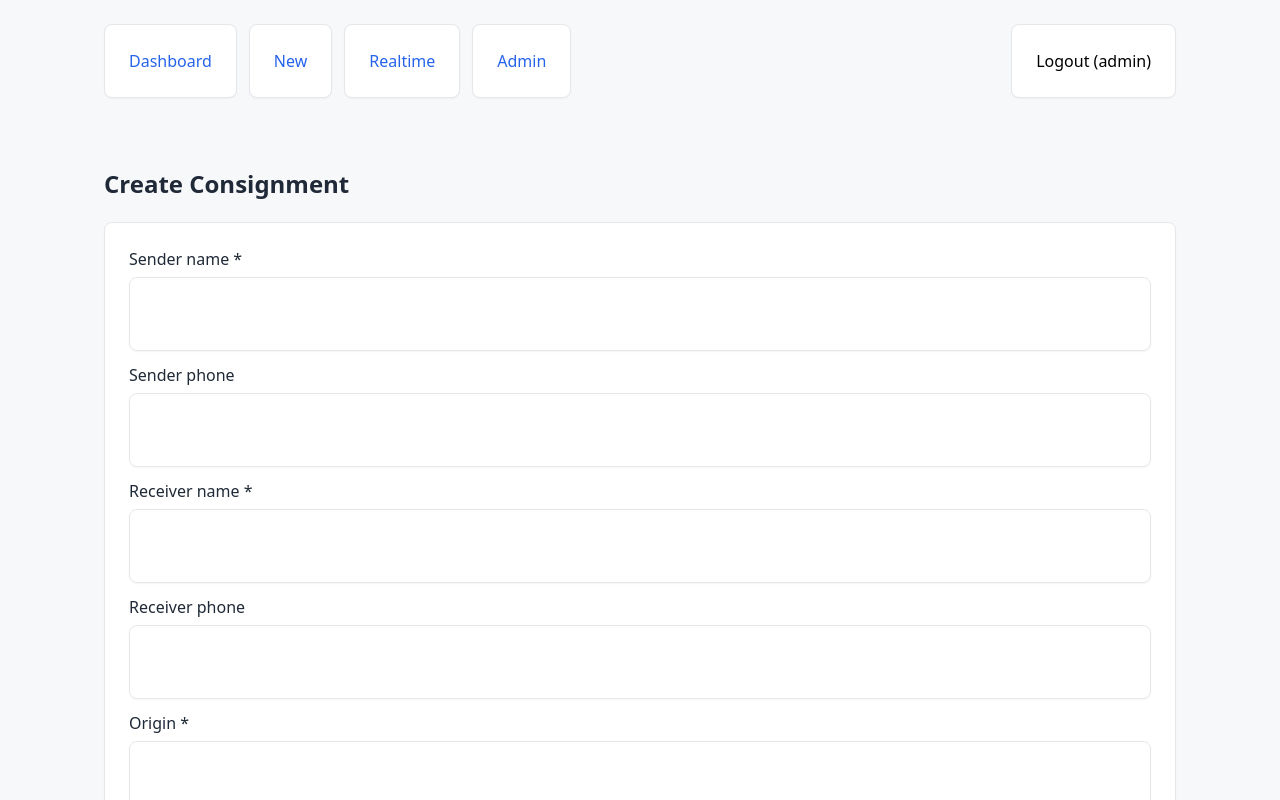
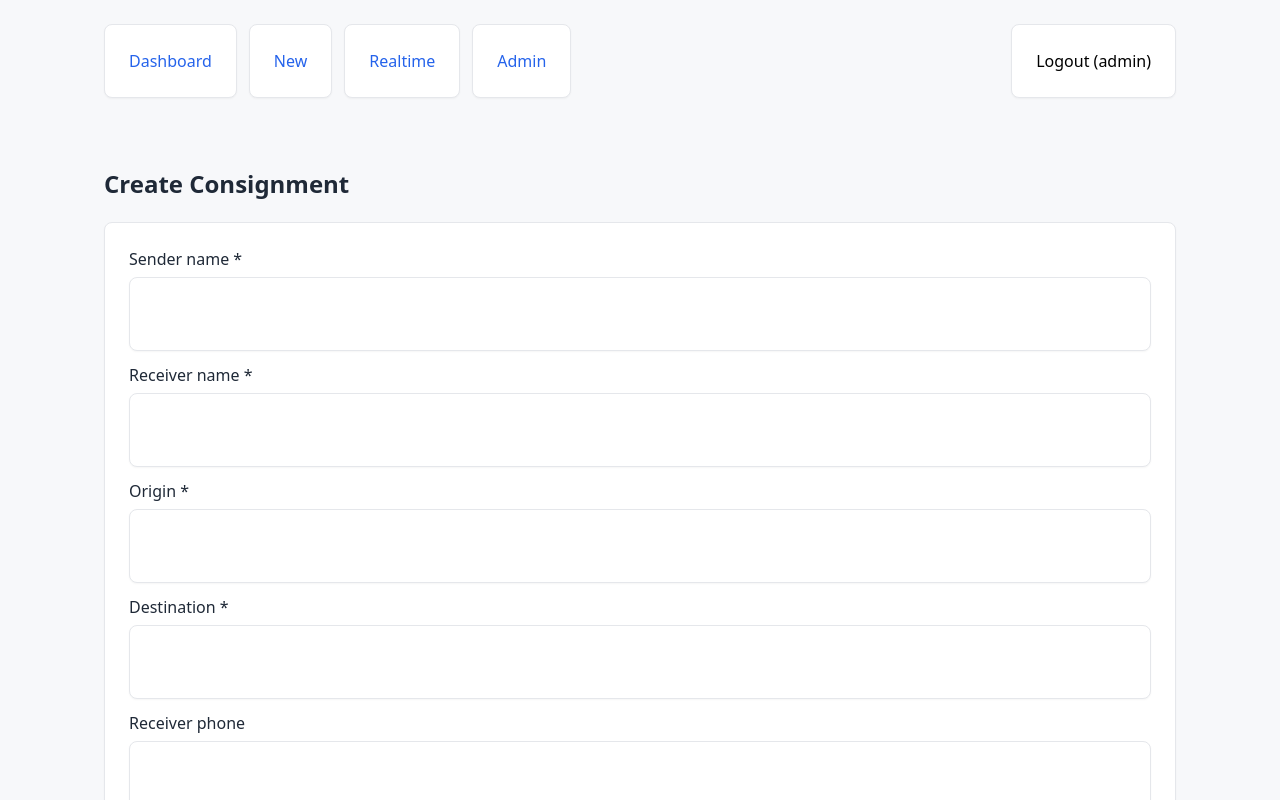
Before and after one commit to Zambagarrah/Realtime_Cargo_Tracking_Software, a React (Vite) app: page /consignments/new in a window 1280 px wide. Shown: the top 800 px of the page. Built offline with nearby package versions, Linux system fonts and the light colour scheme; sample sign-in values are in the browser's storage.

Commit message:
Validation + error feedback + redirect

```diff
--- a/src/pages/ConsignmentForm.jsx
+++ b/src/pages/ConsignmentForm.jsx
@@ -1,56 +1,44 @@
-// src/pages/ConsignmentForm.jsx
 import React, { useState } from 'react'
 import FormField from '../components/FormField.jsx'
 import { createConsignment } from '../services/consignmentService.js'
 import { useNavigate } from 'react-router-dom'
+import ErrorMessage from '../components/ErrorMessage.jsx'
 
 export default function ConsignmentForm() {
   const [form, setForm] = useState({
-    senderName: '', senderPhone: '', receiverName: '', receiverPhone: '',
-    origin: '', destination: '', cargoType: '', weightKg: '', status: 'Pending',
-    lat: '', lng: '', notes: ''
+    senderName: '', receiverName: '', origin: '', destination: '',
+    cargoType: '', weightKg: '', lat: '', lng: '', notes: ''
   })
   const [error, setError] = useState(null)
   const navigate = useNavigate()
 
-  const update = (key) => (e) => setForm({ ...form, [key]: e.target.value })
+  const update = key => e => setForm({ ...form, [key]: e.target.value })
 
   const onSubmit = async e => {
     e.preventDefault()
-    setError(null)
-    // Basic validation
     if (!form.senderName || !form.receiverName || !form.origin || !form.destination) {
       setError('Please fill all required fields.')
       return
     }
     const payload = {
-      senderName: form.senderName,
-      senderPhone: form.senderPhone,
-      receiverName: form.receiverName,
-      receiverPhone: form.receiverPhone,
-      origin: form.origin,
-      destination: form.destination,
-      cargoType: form.cargoType,
+      ...form,
       weightKg: Number(form.weightKg || 0),
-      status: form.status,
       currentLocation: { lat: Number(form.lat || -4.0435), lng: Number(form.lng || 39.6682) },
-      notes: form.notes,
     }
     const newC = await createConsignment(payload)
     navigate(`/consignments/${newC.id}`)
   }
 
   return (
-    <section aria-labelledby="new-title">
-      <h1 id="new-title">Create Consignment</h1>
-      {error && <div role="alert" className="card" style={{ marginBottom: '12px' }}>{error}</div>}
-      <form onSubmit={onSubmit} className="card" aria-describedby="new-help">
+    <section>
+      <h1>Create Consignment</h1>
+      {error && <ErrorMessage message={error} />}
+      <form onSubmit={onSubmit} className="card">
         <FormField label="Sender name" id="senderName" value={form.senderName} onChange={update('senderName')} required />
-        <FormField label="Sender phone" id="senderPhone" type="tel" value={form.senderPhone} onChange={update('senderPhone')} />
         <FormField label="Receiver name" id="receiverName" value={form.receiverName} onChange={update('receiverName')} required />
-        <FormField label="Receiver phone" id="receiverPhone" type="tel" value={form.receiverPhone} onChange={update('receiverPhone')} />
         <FormField label="Origin" id="origin" value={form.origin} onChange={update('origin')} required />
         <FormField label="Destination" id="destination" value={form.destination} onChange={update('destination')} required />
+        <FormField label="Receiver phone" id="receiverPhone" type="tel" value={form.receiverPhone} onChange={update('receiverPhone')} />
         <FormField label="Cargo type" id="cargoType" value={form.cargoType} onChange={update('cargoType')} />
         <FormField label="Weight (kg)" id="weightKg" type="number" value={form.weightKg} onChange={update('weightKg')} />
         <FormField label="Status" id="status" value={form.status} onChange={update('status')} />
@@ -61,7 +49,6 @@ export default function ConsignmentForm() {
         <FormField label="Notes" id="notes" value={form.notes} onChange={update('notes')} />
         <button type="submit" className="card">Create</button>
       </form>
-      <p id="new-help"><small>Provide coordinates for first known location, or leave defaults.</small></p>
     </section>
   )
 }
```
